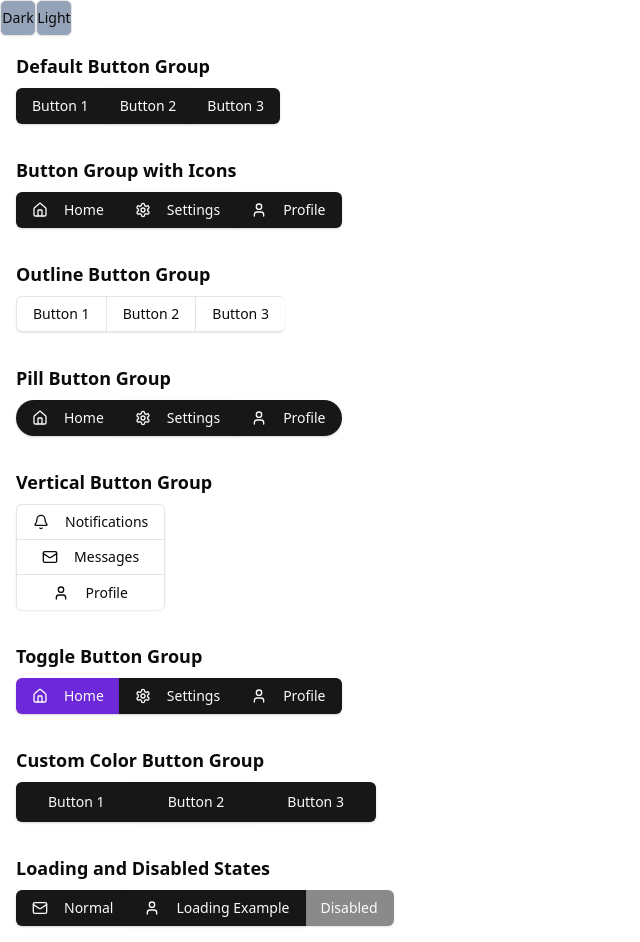
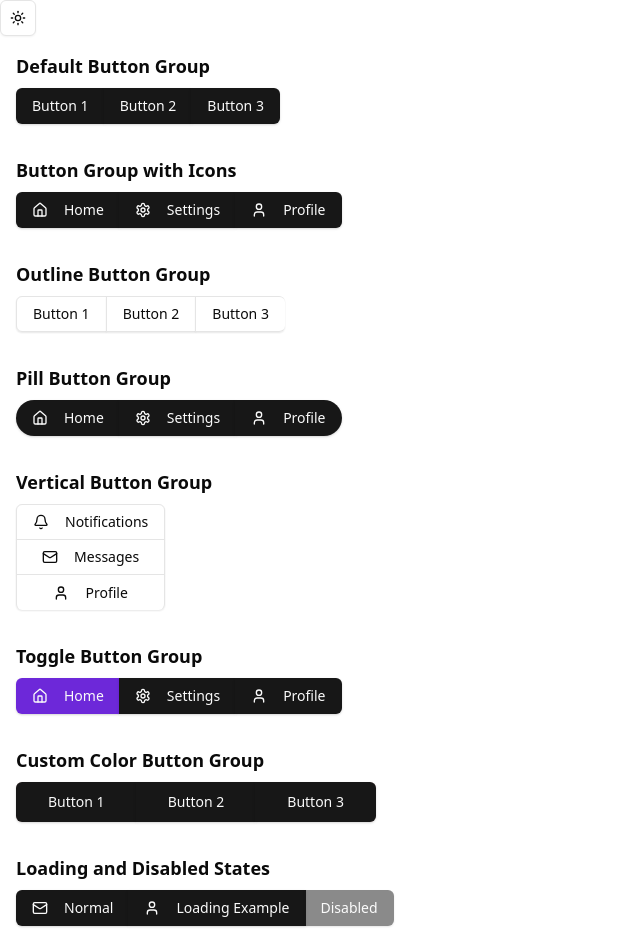
Before and after one commit to max-fletcher/next-boilerplate, a Next.js app: page / in a window 1280 px wide. Shown: the whole page, without its empty margins (0-640 px from the left). Built offline with nearby package versions, Linux system fonts and the light colour scheme.

Commit message:
Made dark mode a toggle button

```diff
--- /dev/null
+++ b/app/(root)/layout.tsx
@@ -0,0 +1,30 @@
+
+// import MobileNav from "@/components/MobileNav"
+// import Sidebar from "@/components/Sidebar"
+// import Image from "next/image"
+// import { getLoggedInUser } from "../../lib/actions/user.actions"
+// import { redirect } from "next/navigation"
+
+export default async function RootLayout({ children }: { children: React.ReactNode }) {
+  // Acts like a middleware. Will redirect user to "/sign-in" if he is not logged in
+  // Using redirect instead of router.push since we are in a server component and router.push doesn't work in a server component
+  // const loggedIn = await getLoggedInUser()
+  // if(!loggedIn) redirect('/sign-in')
+
+  return (
+    <main className="flex h-screen w-full font-inter">
+      {/* <Sidebar user={loggedIn} /> */}
+
+      {/* NOTE: This is the mobile sidebar */}
+      <div className="flex size-full flex-col">
+        <div className="root-layout">
+          {/* <Image src="/icons/logo.svg" width={30} height={30} alt="menu-icon" /> */}
+          <div>
+            {/* <MobileNav user={loggedIn} /> */}
+          </div>
+        </div>
+      {children}
+      </div>
+    </main>
+  )
+}
--- a/components/ModeToggle.tsx
+++ b/components/ModeToggle.tsx
@@ -1,31 +1,35 @@
-"use client"
+"use client";
 
-import * as React from "react"
-// import { Moon, Sun } from "lucide-react"
-import { useTheme } from "next-themes"
+import * as React from "react";
+import { Moon, Sun } from "lucide-react";
+import { useTheme } from "next-themes";
 
-import { Button } from "@/components/ui/button"
+import { Button } from "@/components/ui/button";
 // import { DropdownMenu, DropdownMenuContent, DropdownMenuItem, DropdownMenuTrigger } from "@/components/ui/dropdown-menu"
 
 export function ModeToggle() {
-  const { setTheme } = useTheme()
+  const { setTheme } = useTheme();
 
   return (
-  <div>
-    <Button className="bg-slate-400 dark:bg-red-600" onClick={() => {
-        console.log('dark clicked');
-        setTheme("dark")
-      }} variant="outline" size="icon">
-      Dark
-    </Button>
-    <Button className="bg-slate-400 dark:bg-red-600" onClick={
-        () => {
-          console.log('light clicked');
-          setTheme("light")
-        }
-      } variant="outline" size="icon">
-      Light
-    </Button>
-  </div>
-  )
+    <div>
+      <Button
+        onClick={() => {
+          setTheme("dark");
+        }}
+        className="flex dark:hidden justify-center"
+        variant="outline"
+        size="icon"
+      >
+        <Sun className="h-[1.2rem] w-[1.2rem] transition-all" />
+      </Button>
+      <Button
+        onClick={() => setTheme("light")}
+        className="hidden dark:flex justify-center"
+        variant="outline"
+        size="icon"
+      >
+        <Moon className="-rotate-90 h-[1.2rem] w-[1.2rem] transition-all" />
+      </Button>
+    </div>
+  );
 }
```
